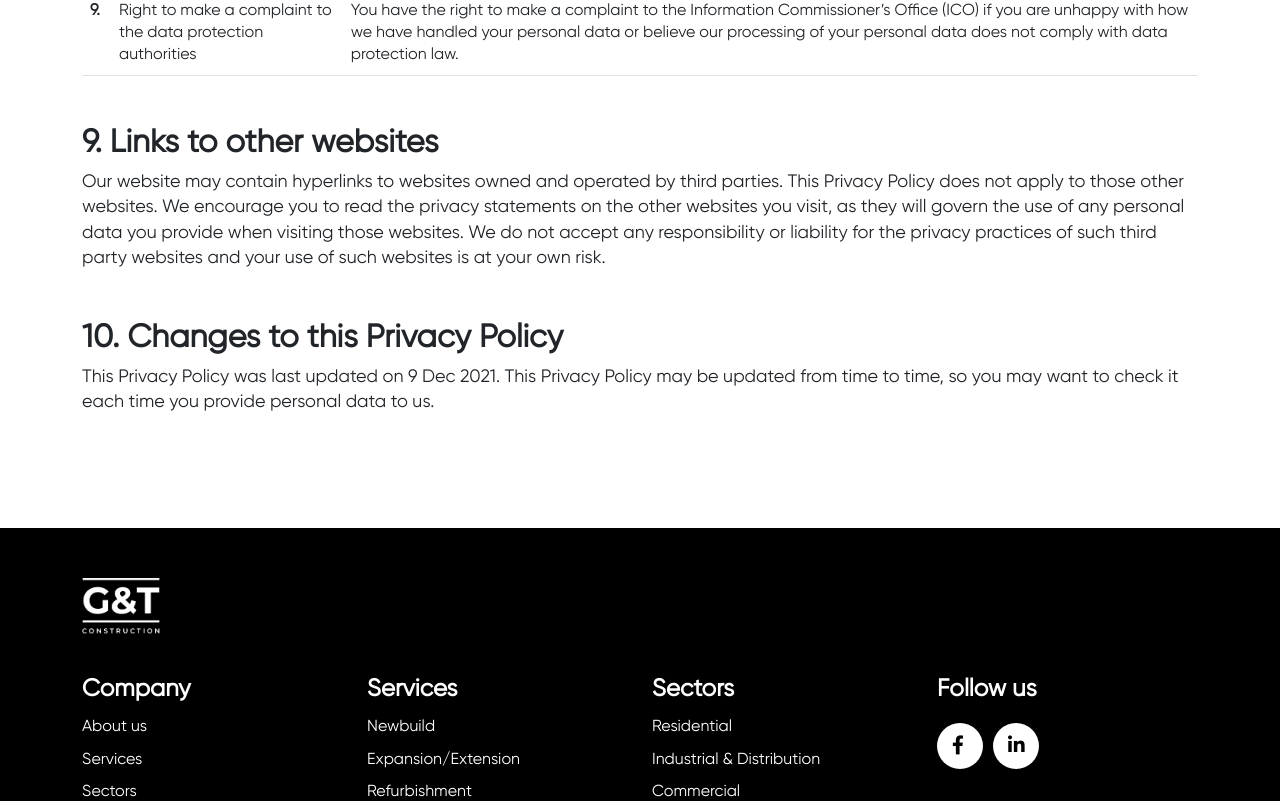
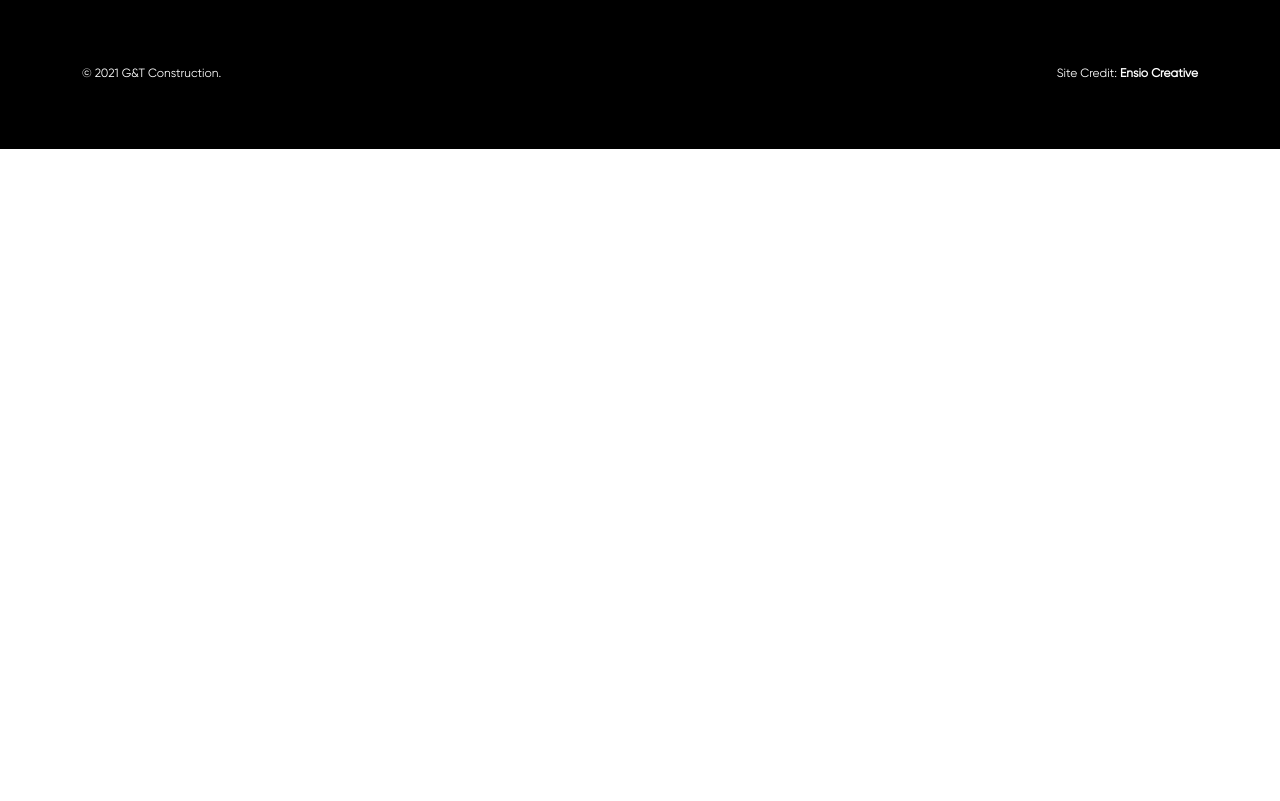
Before and after one commit to Ensio-Creative/g-t-construction, a Vue app: page /privacy in a window 1280 px wide. Shown: the part 6739-7540 px from the top of the page. After the commit the page ends 6888 px from the top, so only its background shows below. Built offline with nearby package versions, Linux system fonts and the light colour scheme; what @splidejs/vue-splide would draw is missing.

Commit message:
Changed texts in privacy page

```diff
--- a/src/components/common/Footer.vue
+++ b/src/components/common/Footer.vue
@@ -69,14 +69,6 @@ export default {
           url: '/about-us'
         },
         {
-          title: 'Services',
-          url: '/services'
-        },
-        {
-          title: 'Sectors',
-          url: '/sectors'
-        },
-        {
           title: 'Contact us',
           url: '/contact-us'
         },
--- a/src/style/components/_home.scss
+++ b/src/style/components/_home.scss
@@ -136,7 +136,9 @@
     .container {
       height: 118vh;
       h2 {
-        width: 438px;
+        width: 545px;
+        font-size: 48px;
+        font-weight: bold;
       }
       .first-hero-text {
         font-size: 22px;
--- a/src/views/privacy.vue
+++ b/src/views/privacy.vue
@@ -138,7 +138,7 @@ In certain circumstances, we also use your personal data only to the extent requ
   </ul>
   <p>Otherwise, we securely erase your personal data from our systems when it is no longer needed.</p>
 </section>
-<section class="container my-5">
+<!-- <section class="container my-5">
   <h2>8. Your rights</h2>
   <p>You have the following rights regarding your personal data:</p>
   <table class="table">
@@ -197,13 +197,13 @@ In certain circumstances, we also use your personal data only to the extent requ
     </tr>
   </tbody>
 </table>
-</section>
+</section> -->
 <section class="container my-5">
-  <h2>9. Links to other websites</h2>
-  <p>Our website may contain hyperlinks to websites owned and operated by third parties. This Privacy Policy does not apply to those other websites. We encourage you to read the privacy statements on the other websites you visit, as they will govern the use of any personal data you provide when visiting those websites. We do not accept any responsibility or liability for the privacy practices of such third party websites and your use of such websites is at your own risk.</p>
+  <h2>8. How to contact us</h2>
+  <p>If you would like to exercise your data protection rights or if you are unhappy with how we have handled your personal data, please feel free to contact us by using the details set out on our Site.</p>
 </section>
 <section class="container my-5 pb-5">
-  <h2>10. Changes to this Privacy Policy</h2>
+  <h2>9. Changes to this Privacy Policy</h2>
   <p>This Privacy Policy was last updated on 9 Dec 2021.
 
 This Privacy Policy may be updated from time to time, so you may want to check it each time you provide personal data to us.</p>
--- a/src/views/services.vue
+++ b/src/views/services.vue
@@ -8,7 +8,7 @@
 <section class="side-msg">
   <div class="side-message">
     <div class="container">
-    <p>G&T Construction operates across a range of sectors, with a particular specialism in the construction of residential, industrial, commercial, retail, and educational facilities.</p>
+    <p>G&T construction, our services include new build, refurbishment, and fit-out projects with a particular specialism in the construction of residential, industrial, commercial, retail, and educational facilities.</p>
   </div>
   </div>
 </section>
```
